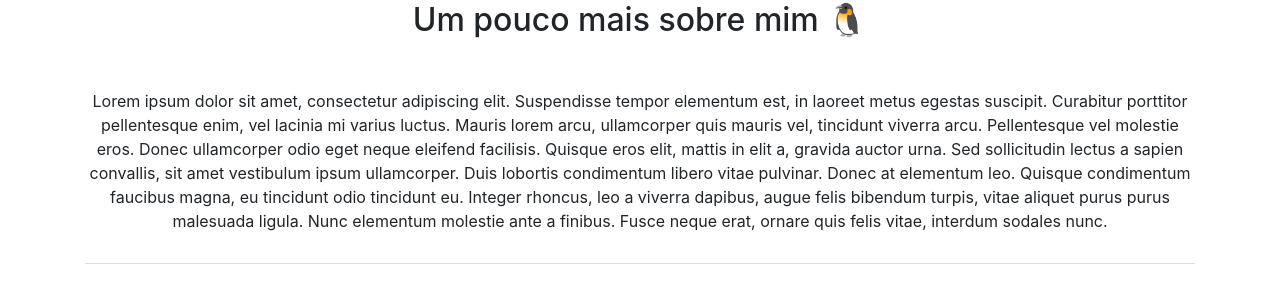
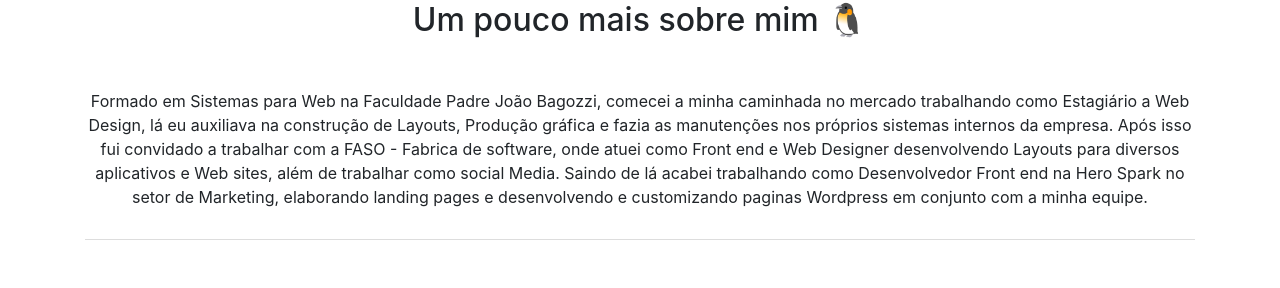
Before and after one commit to AndersonDiasS/Portfolio, a Nuxt app: page / in a window 1280 px wide. Shown: the part 1582-1870 px from the top of the page. Built offline with nearby package versions, Linux system fonts and the light colour scheme; grey boxes are pictures that could not be loaded.

Commit message:
Conclusão de My Links e Sobre

```diff
--- a/components/myLinks.vue
+++ b/components/myLinks.vue
@@ -5,10 +5,10 @@
       <h2> Laboratorio 🤖</h2>
     </div>
     <div class="container flexSpaceAround">
-      <div class="card" v-for="item in items" :key="item.titulo">
+      <a class="card" v-for="item in items" :key="item.titulo" :href="item.link" target="_blank">
         <!-- <p>{{ item.titulo }}</p> -->
         <i :class="item.icon" class="cardIcon" />
-      </div>
+      </a>
     </div>
   </section>
   <!--Waves end-->
@@ -19,8 +19,8 @@ export default {
   data() {
     return {
       items: [
-        { titulo: 'Github', descricao: '', icon: 'fab fa-github-alt' },
-        { titulo: 'Code Pen', descricao: '', icon: 'fab fa-codepen' },
+        { titulo: 'Github', descricao: '', icon: 'fab fa-github-alt', link: 'https://github.com/AndersonDiasS'},
+        { titulo: 'Code Pen', descricao: '', icon: 'fab fa-codepen',  link: 'https://codepen.io/andersondiass' },
         // { titulo: 'Exemplos', descricao: '', icon: '' },
       ],
     }
--- a/components/sobre.vue
+++ b/components/sobre.vue
@@ -22,19 +22,16 @@
     <h2 class="TitleMenu text-center">Um pouco mais sobre mim 🐧</h2>
     <div class="flexSpaceEvenly container">
       <article class="mb-50">
-        Lorem ipsum dolor sit amet, consectetur adipiscing elit. Suspendisse
-        tempor elementum est, in laoreet metus egestas suscipit. Curabitur
-        porttitor pellentesque enim, vel lacinia mi varius luctus. Mauris lorem
-        arcu, ullamcorper quis mauris vel, tincidunt viverra arcu. Pellentesque
-        vel molestie eros. Donec ullamcorper odio eget neque eleifend facilisis.
-        Quisque eros elit, mattis in elit a, gravida auctor urna. Sed
-        sollicitudin lectus a sapien convallis, sit amet vestibulum ipsum
-        ullamcorper. Duis lobortis condimentum libero vitae pulvinar. Donec at
-        elementum leo. Quisque condimentum faucibus magna, eu tincidunt odio
-        tincidunt eu. Integer rhoncus, leo a viverra dapibus, augue felis
-        bibendum turpis, vitae aliquet purus purus malesuada ligula. Nunc
-        elementum molestie ante a finibus. Fusce neque erat, ornare quis felis
-        vitae, interdum sodales nunc.
+        Formado em Sistemas para Web na Faculdade Padre João Bagozzi, comecei a
+        minha caminhada no mercado trabalhando como Estagiário a Web Design, lá
+        eu auxiliava na construção de Layouts, Produção gráfica e fazia as
+        manutenções nos próprios sistemas internos da empresa. Após isso fui
+        convidado a trabalhar com a FASO - Fabrica de software, onde atuei como
+        Front end e Web Designer desenvolvendo Layouts para diversos aplicativos
+        e Web sites, além de trabalhar como social Media. Saindo de lá acabei
+        trabalhando como Desenvolvedor Front end na Hero Spark no setor de
+        Marketing, elaborando landing pages e desenvolvendo e customizando
+        paginas Wordpress em conjunto com a minha equipe.
       </article>
 
       <div
```
